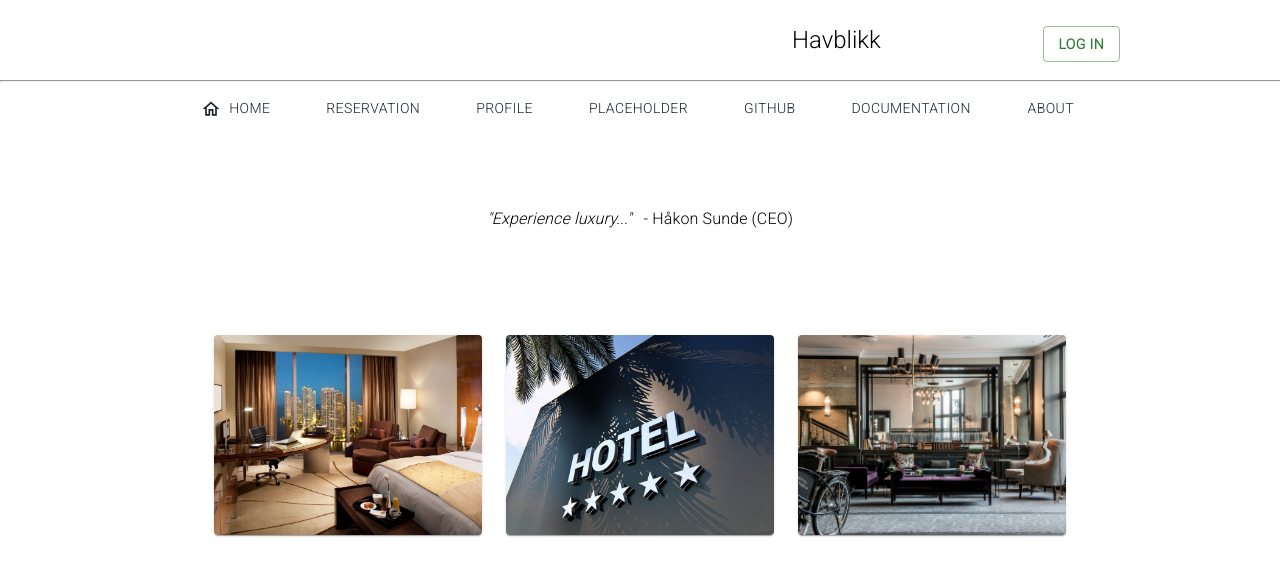
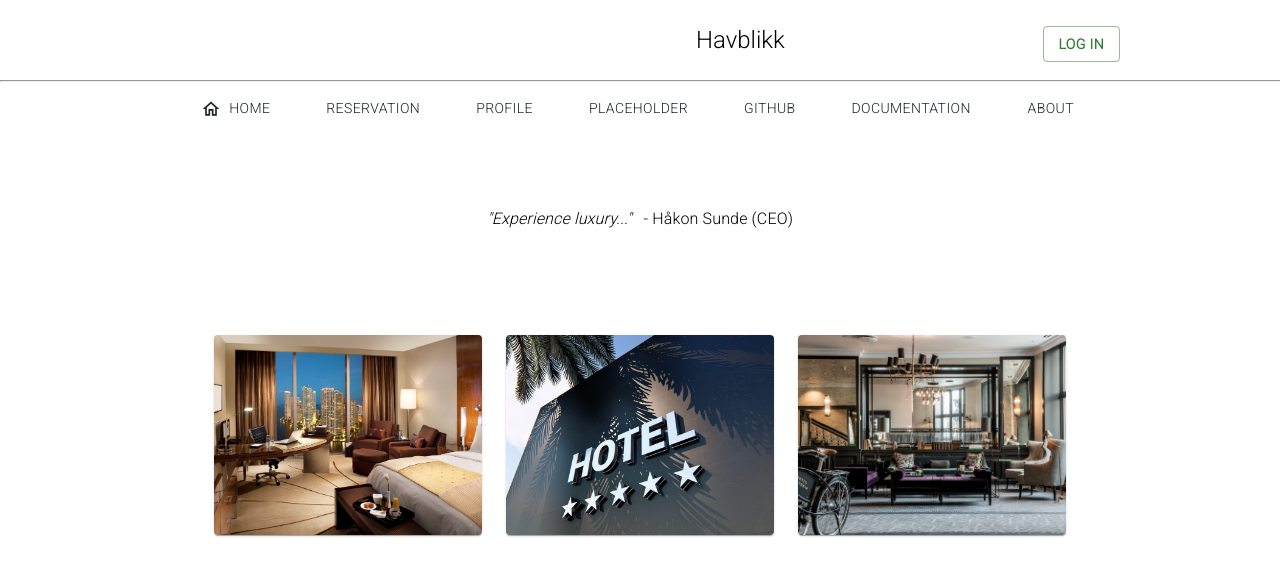
Before and after one commit to sundehakon/Hotell-React, a React (Create React App) app: page / in a window 1280 px wide. Shown: the top 576 px of the page. Built offline with nearby package versions, Linux system fonts and the light colour scheme; no server answers.

Commit message:
Fix positioning of user details in header

```diff
--- a/src/components/header.js
+++ b/src/components/header.js
@@ -15,15 +15,19 @@ const Header = () => {
         <Box sx={{ textAlign: 'center' }}>
             <Box sx={{ display: 'flex', alignItems: 'center', justifyContent: 'space-between', marginBottom: 2 }}>
                 <Box sx={{ display: 'flex', alignItems: 'center' }}>
+                <Box sx={{ marginTop: 4, display: 'flex', flexDirection: 'row', paddingLeft: 20 }}>
                     {user && (
                         <img src={user.picture} alt='Profile' style={{ width: 32, height: 32, borderRadius: '50%', marginRight: 8 }} />
                     )}
+                    <Box sx={{ marginTop: 0.5 }}>
                     {user && (
                         <Typography variant='body1' sx={{ marginRight: 2 }}>
                             {user.nickname}
                         </Typography>
                     )}
-                <Typography variant='h5' gutterBottom marginTop={3} sx={{ marginLeft: 99 }}>
+                    </Box>
+                </Box>
+                <Typography variant='h5' gutterBottom marginTop={3} sx={{ marginLeft: 67  }}>
                     Havblikk
                 </Typography>
                 </Box>
```
Lines whose indentation alone changed are shown as unchanged.
